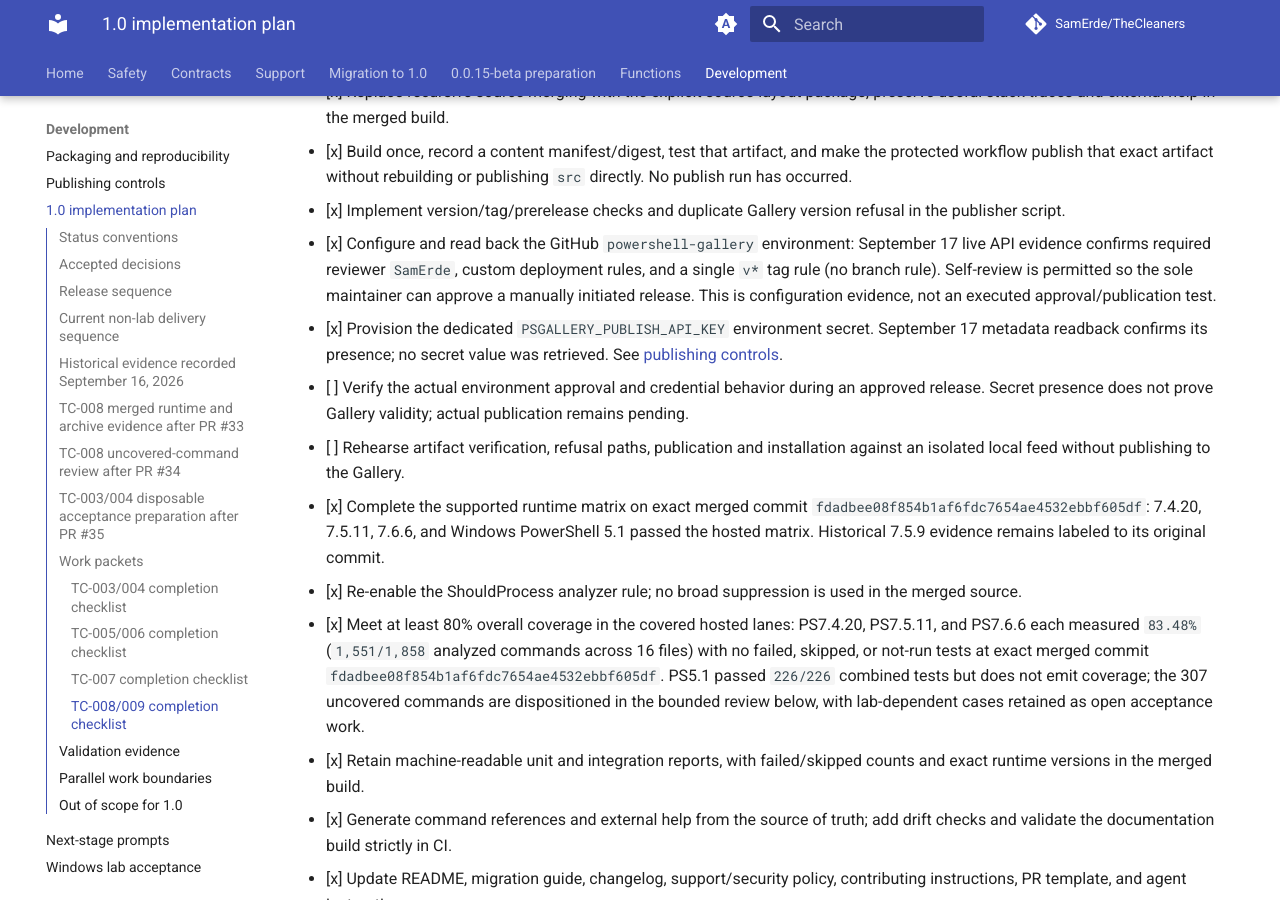
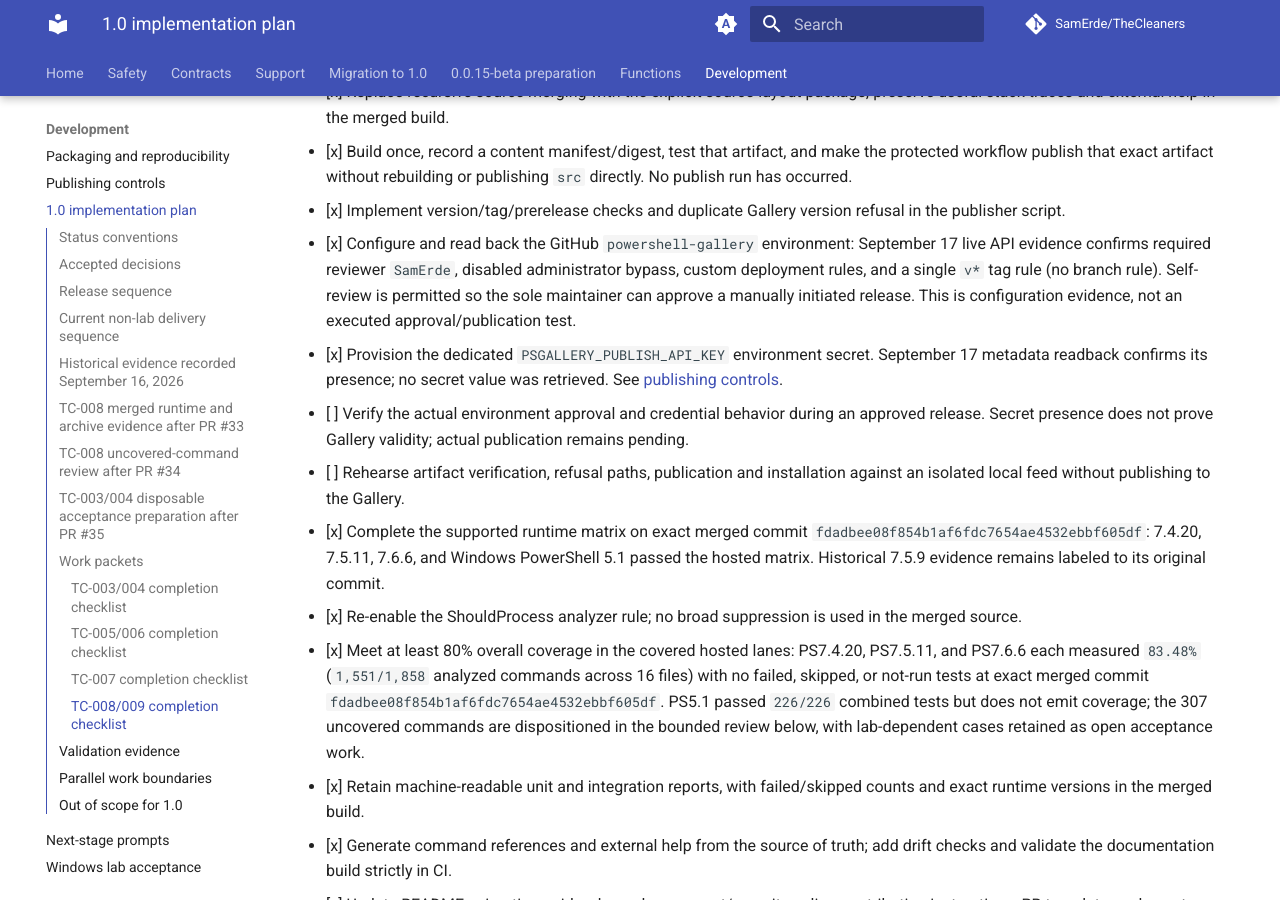
Before and after one commit to SamErde/TheCleaners, an MkDocs documentation site: the page built from docs/release-plan-1.0.md, in a window 1280 px wide and 900 px high, scrolled down 9682 px. Built offline with MkDocs 1.6.1 and Material for MkDocs 9.7.7, drawn with Linux system fonts in a browser that asks for light colours; comment, search, counter and statistics services are not loaded.

Commit message:
📚docs(publishing): record enforced environment approval

```diff
--- a/docs/release-plan-1.0.md
+++ b/docs/release-plan-1.0.md
@@ -156,7 +156,7 @@ No disposable host, snapshot/restore proof, ReFS volume, alternate token, produc
 - [x] Replace recursive source merging with the explicit source-layout package; preserve useful stack traces and external help in the merged build.
 - [x] Build once, record a content manifest/digest, test that artifact, and make the protected workflow publish that exact artifact without rebuilding or publishing `src` directly. No publish run has occurred.
 - [x] Implement version/tag/prerelease checks and duplicate Gallery version refusal in the publisher script.
-- [x] Configure and read back the GitHub `powershell-gallery` environment: September 17 live API evidence confirms required reviewer `SamErde`, custom deployment rules, and a single `v*` tag rule (no branch rule). Self-review is permitted so the sole maintainer can approve a manually initiated release. This is configuration evidence, not an executed approval/publication test.
+- [x] Configure and read back the GitHub `powershell-gallery` environment: September 17 live API evidence confirms required reviewer `SamErde`, disabled administrator bypass, custom deployment rules, and a single `v*` tag rule (no branch rule). Self-review is permitted so the sole maintainer can approve a manually initiated release. This is configuration evidence, not an executed approval/publication test.
 - [x] Provision the dedicated `PSGALLERY_PUBLISH_API_KEY` environment secret. September 17 metadata readback confirms its presence; no secret value was retrieved. See [publishing controls](publishing.md).
 - [ ] Verify the actual environment approval and credential behavior during an approved release. Secret presence does not prove Gallery validity; actual publication remains pending.
 - [ ] Rehearse artifact verification, refusal paths, publication and installation against an isolated local feed without publishing to the Gallery.
```
Also changed, not shown: CHANGELOG.md (+1 -1 lines), docs/publishing.md (+1 -0 lines).
